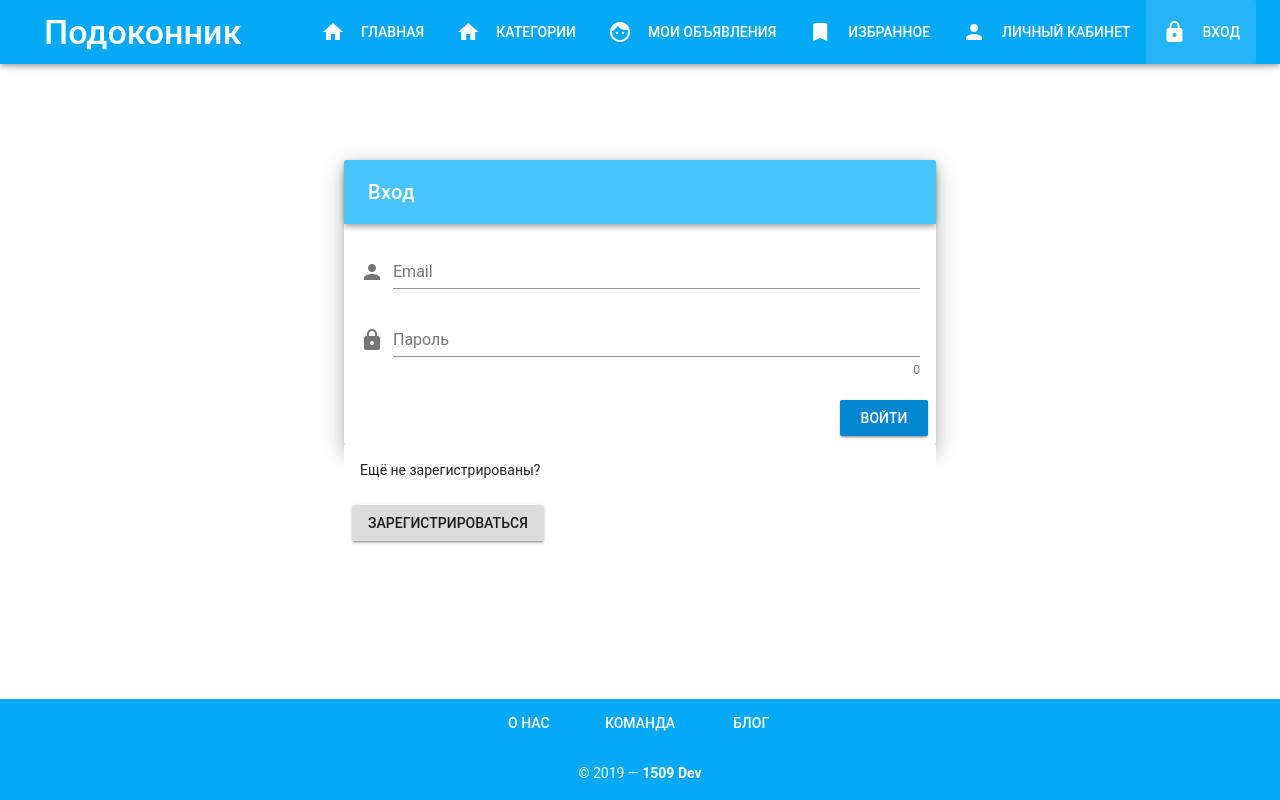
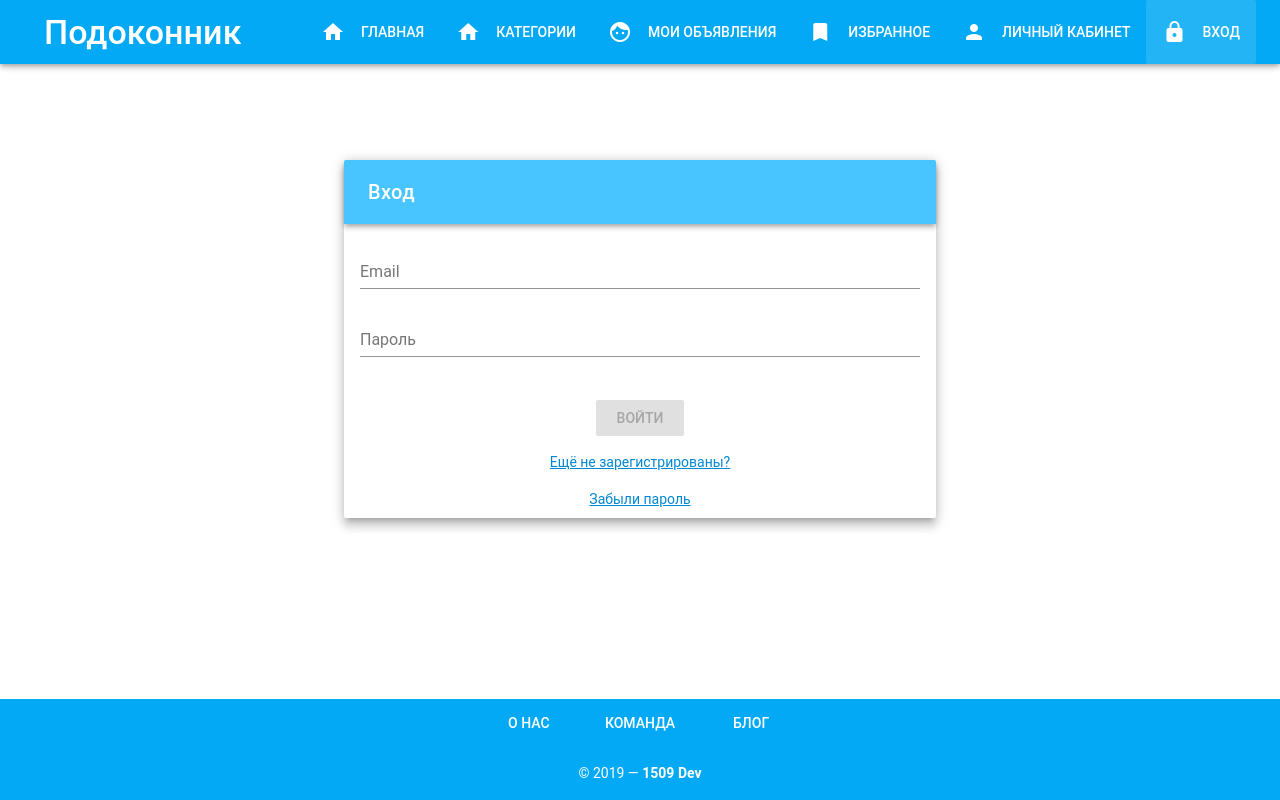
Before and after one commit to StanislavMyakishev/Podokonnik, a Vue app in the folder frontend/: page /login in a window 1280 px wide. Built offline with nearby package versions, Linux system fonts and the light colour scheme; the HTML template or start-up script is replaced by a standard one.

Commit message:
little improvements at login/reg pages

```diff
--- a/frontend/src/components/auth/Login.vue
+++ b/frontend/src/components/auth/Login.vue
@@ -1,14 +1,76 @@
-<!--ПОЛНОСТЬЮ РАБОЧАЯ СТРАНИЦА-->
 <template>
     <v-content>
-        <v-container fluid fill-height>
-            <v-layout align-center justify-center>
+        <v-container
+                fluid fill-height>
+            <v-layout
+                    v-show="!showResetWindow"
+                    align-center
+                    justify-center>
                 <v-flex xs12 sm12 md6>
                     <v-card
-                            class="elevation-12">
+                            class="elevation-8">
                         <v-toolbar
                                 dark color="primary lighten-1">
                             <v-toolbar-title>Вход</v-toolbar-title>
+                        </v-toolbar>
+                        <v-card-text>
+                            <v-form
+                                    ref="form"
+                                    v-model="valid"
+                                    :lazy-validation="lazy">
+                                <v-text-field
+                                        v-model="email"
+                                        :rules="emailRules"
+                                        label="Email"
+                                        required
+                                ></v-text-field>
+                                <v-text-field
+                                        v-model="password"
+                                        :rules="passwordRules"
+                                        label="Пароль"
+                                        required
+                                ></v-text-field>
+                            </v-form>
+                        </v-card-text>
+                        <v-card-actions class="justify-center">
+                            <v-btn
+                                    @click="empty"
+                                    color="secondary"
+                                    :disabled="!valid"
+                            >Войти
+                            </v-btn>
+                        </v-card-actions>
+                        <v-layout justify-center>
+                            <v-card-actions>
+                                <a
+                                        class="secondary--text lighten-1"
+                                        v-bind:href="register">
+                                    Ещё не зарегистрированы?
+                                </a>
+                            </v-card-actions>
+                        </v-layout>
+                        <v-layout justify-center>
+                            <v-card-actions>
+                                <a
+                                        v-on:click="passwordReset"
+                                        class="secondary--text lighten-1">
+                                    Забыли пароль
+                                </a>
+                            </v-card-actions>
+                        </v-layout>
+                    </v-card>
+                </v-flex>
+            </v-layout>
+            <v-layout
+                    v-show="showResetWindow"
+                    align-center
+                    justify-center>
+                <v-flex xs12 sm12 md6>
+                    <v-card
+                            class="elevation-8">
+                        <v-toolbar
+                                dark color="primary lighten-1">
+                            <v-toolbar-title>Введите свой e-mail</v-toolbar-title>
                         </v-toolbar>
                         <v-card-text>
                             <v-form
@@ -23,36 +85,25 @@
                                         v-model="email"
                                         :rules="emailRules"
                                 ></v-text-field>
-                                <v-text-field
-                                        prepend-icon="lock"
-                                        name="password"
-                                        label="Пароль"
-                                        type="password"
-                                        counter
-                                        v-model="password"
-                                        :rules="passwordRules"
-                                ></v-text-field>
                             </v-form>
                         </v-card-text>
-                        <v-card-actions>
-                            <v-spacer></v-spacer>
+                        <v-card-actions class="justify-center">
                             <v-btn
+                                    @click="empty"
                                     color="secondary"
                                     :disabled="!valid"
-                            >Войти
+                            >Восстановить пароль
                             </v-btn>
                         </v-card-actions>
-                    </v-card>
-                    <v-card
-                            class="elevation-0">
-                        <v-card-title>
-                            Ещё не зарегистрированы?
-                        </v-card-title>
-                        <v-card-actions>
-                            <v-btn :to="{register}">
-                                Зарегистрироваться
-                            </v-btn>
-                        </v-card-actions>
+                        <v-layout justify-center>
+                            <v-card-actions>
+                                <a
+                                        v-on:click="passwordReset"
+                                        class="secondary--text lighten-1">
+                                    Назад
+                                </a>
+                            </v-card-actions>
+                        </v-layout>
                     </v-card>
                 </v-flex>
             </v-layout>
@@ -65,9 +116,10 @@
         data() {
             return {
                 register: '/registration',
+                showResetWindow: false,
                 email: '',
                 password: '',
-                valid: false,
+                valid: true,
                 emailRules: [
                     v => !!v || 'Введите Ваш e-mail',
                     v => /.+@.+/.test(v) || 'E-mail должен быть реальным'
@@ -75,8 +127,21 @@
                 passwordRules: [
                     v => !!v || 'Введите пароль',
                     v => (v && v.length >= 4) || 'Пароль должен состоять не менее чем из 6 символов'
-                ]
+                ],
             }
         },
+        methods: {
+            // eslint-disable-next-line no-console
+            empty() {console.log(this.valid)},
+            passwordReset() {
+                this.showResetWindow = !this.showResetWindow;
+            },
+        }
     }
 </script>
+
+<style>
+    a {
+        text-decoration: underline;
+    }
+</style>
--- a/frontend/src/components/auth/Registration.vue
+++ b/frontend/src/components/auth/Registration.vue
@@ -1,6 +1,4 @@
-<!--ПОЛНОСТЬЮ РАБОЧАЯ СТРАНИЦА-->
-
-<template xmlns:v-slot="http://www.w3.org/1999/XSL/Transform">
+<template>
     <v-content>
         <v-container fluid fill-height>
             <v-layout align-center justify-center>
@@ -8,14 +6,14 @@
                     <v-card
                             class="elevation-10">
                         <v-toolbar
-                                dark color="primary lighten-1">
-                            <v-toolbar-title>Регистрация</v-toolbar-title>
-                        </v-toolbar>
+                            dark color="primary lighten-1">
+                        <v-toolbar-title>Регистрация</v-toolbar-title>
+                    </v-toolbar>
                         <v-card-text>
                             <v-form
                                     v-model="valid"
                                     ref="form"
-                                    lazy-validation>
+                                    :lazy-validation="lazy">
                                 <v-text-field
                                         prepend-icon="person"
                                         name="email"
@@ -50,8 +48,7 @@
                                 ></v-checkbox>
                             </v-form>
                         </v-card-text>
-                        <v-card-actions>
-                            <v-spacer></v-spacer>
+                        <v-card-actions class="justify-center">
                             <v-btn
                                     color="secondary"
                                     @click="createUser"
--- a/frontend/src/main.js
+++ b/frontend/src/main.js
@@ -8,7 +8,6 @@ import 'material-design-icons-iconfont/dist/material-design-icons.css' // Ensure
 
 Vue.use(Vuetify, {
   theme: {
-    iconfont: 'md',
     primary: '#03A9F4',
     secondary: '#0288D1',
     accent: '#ff5722',
--- a/frontend/webpack-stats.json
+++ b/frontend/webpack-stats.json
@@ -1 +1 @@
-{"status":"done","publicPath":"http://0.0.0.0:8080/","chunks":{"app":[{"name":"app.js","publicPath":"http://0.0.0.0:8080/app.js","path":"/Users/stas/Projects/Podokonnik/frontend/dist/app.js"},{"name":"app.6d0984968239b7464003.hot-update.js","publicPath":"http://0.0.0.0:8080/app.6d0984968239b7464003.hot-update.js","path":"/Users/stas/Projects/Podokonnik/frontend/dist/app.6d0984968239b7464003.hot-update.js"},{"name":"app.6d0984968239b7464003.hot-update.js","publicPath":"http://0.0.0.0:8080/app.6d0984968239b7464003.hot-update.js","path":"/Users/stas/Projects/Podokonnik/frontend/dist/app.6d0984968239b7464003.hot-update.js"}]}}
+{"status":"done","publicPath":"http://0.0.0.0:8080/","chunks":{"app":[{"name":"app.js","publicPath":"http://0.0.0.0:8080/app.js","path":"/Users/stas/Projects/Podokonnik/frontend/dist/app.js"},{"name":"app.1cce4a3f995c7b32361b.hot-update.js","publicPath":"http://0.0.0.0:8080/app.1cce4a3f995c7b32361b.hot-update.js","path":"/Users/stas/Projects/Podokonnik/frontend/dist/app.1cce4a3f995c7b32361b.hot-update.js"},{"name":"app.1cce4a3f995c7b32361b.hot-update.js","publicPath":"http://0.0.0.0:8080/app.1cce4a3f995c7b32361b.hot-update.js","path":"/Users/stas/Projects/Podokonnik/frontend/dist/app.1cce4a3f995c7b32361b.hot-update.js"}]},"error":"ModuleError","message":"Module Error (from ./node_modules/@vue/cli-service/node_modules/vue-loader/lib/loaders/templateLoader.js):\n(Emitted value instead of an instance of Error) \n\n  Errors compiling template:\n\n  invalid expression: Invalid or unexpected token in\n\n    #\n\n  Raw expression: @click=\"#\"\n\n\n  38 |                      </v-card-text>\n  39 |                      <v-card-actions class=\"justify-center\">\n  40 |                          <v-btn\n     |                                 \n  41 |                                  @click=\"#\"\n     |  ^^^^^^^^^^^^^^^^^^^^^^^^^^^^^^^^^^^^^^^^^^\n  42 |                                  color=\"secondary\"\n"}
```
Also changed, not shown: 1 other file (tests, documents, lock files or other folders).
